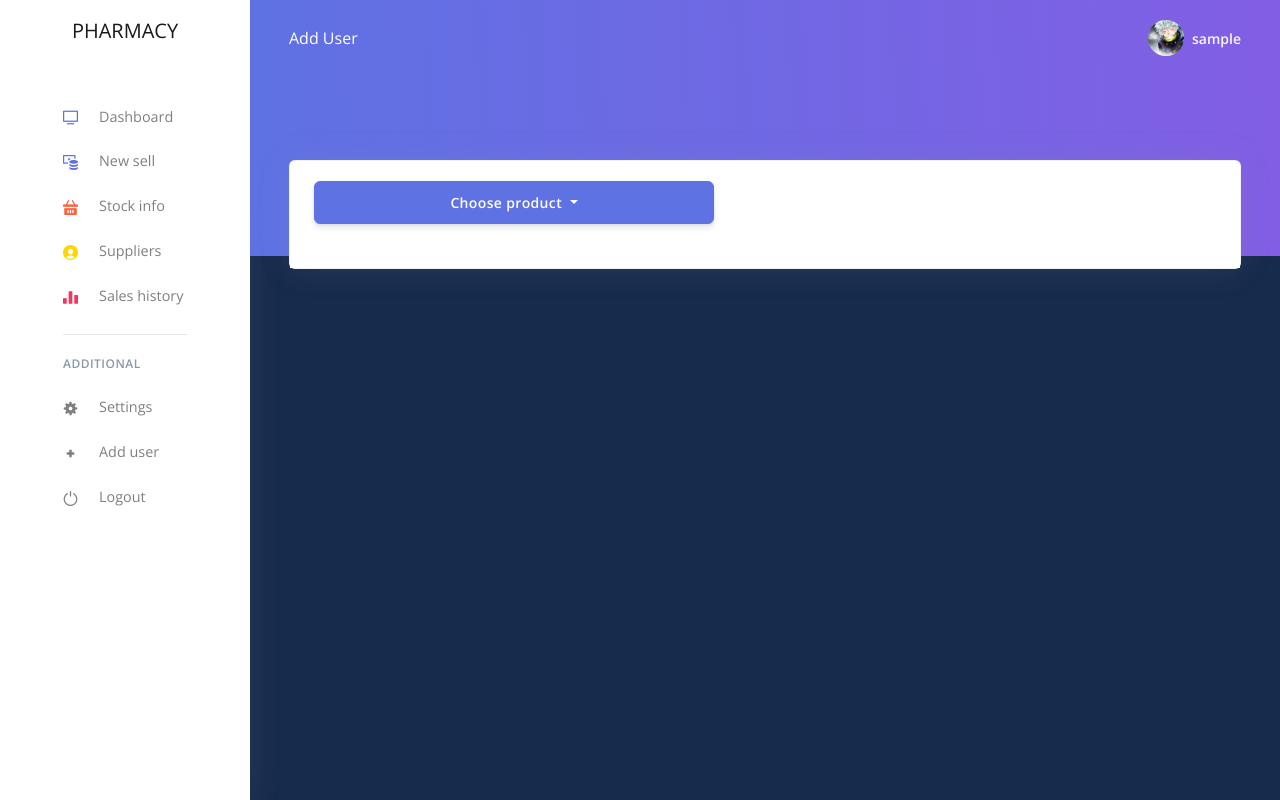
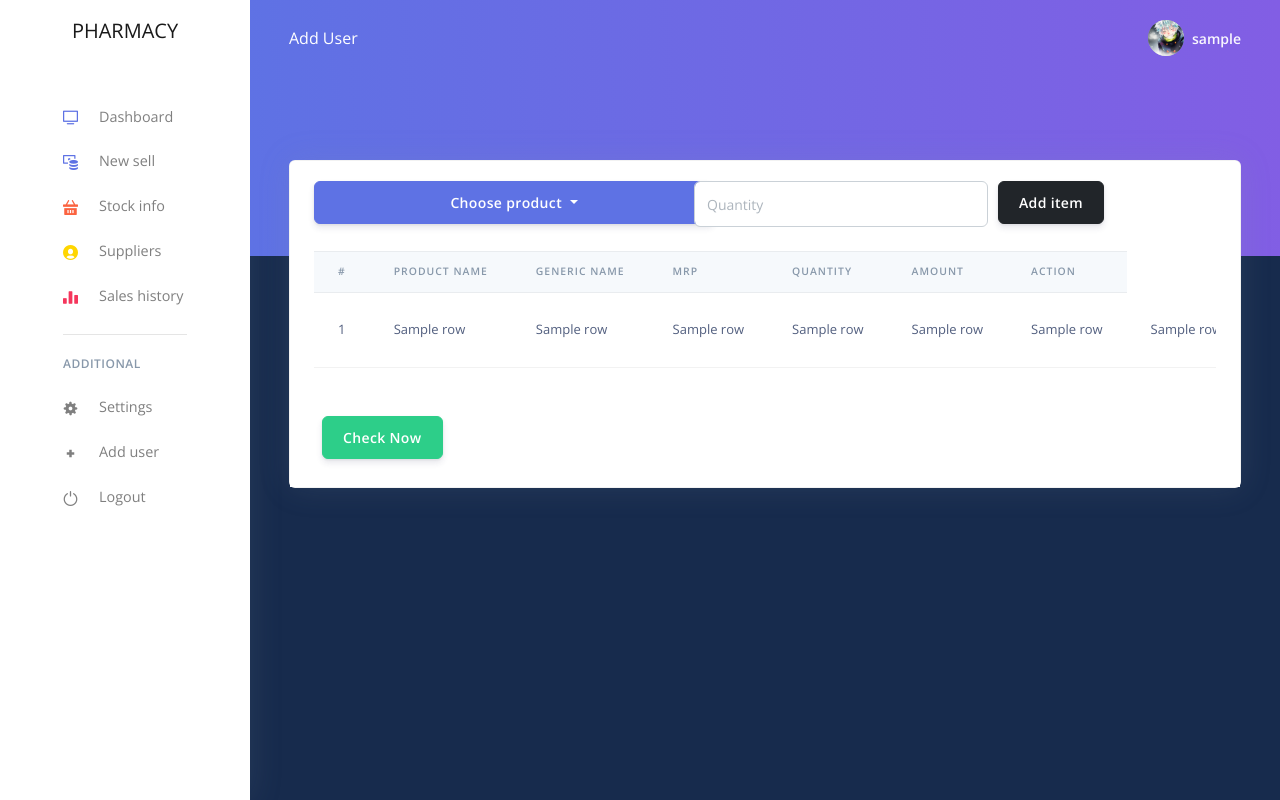
Before and after one commit to nandu1336/pharmacy-1, a Flask app: template bps/templates/sell.html in a window 1280 px wide. Run offline with Flask 2, Linux system fonts and the light colour scheme; the visitor is signed in with stand-in values (Sample User, id 1); tables that the repository leaves empty or names only in its code hold one stand-in row (values such as "Sample post"); the template is opened without the code that fills it: most values are stand-ins (such as "Sample title", 1, 10 or a date in 2020); some libraries are stand-ins or nearby versions.

Commit message:
New sell page

```diff
--- a/bps/templates/sell.html
+++ b/bps/templates/sell.html
@@ -15,7 +15,10 @@
           <div class="card shadow">
             <div class="card-header border-0">
               <form>
+
                 <div class="form-group">
+                  <div class="form-row">
+                    <div class="col-5">
                         <div class="dropdown" style="width:200px;">
                           <a class="btn btn-primary dropdown-toggle" style="width:400px;" href="#" role="button" id="chooseProduct" data-toggle="dropdown" aria-haspopup="true" aria-expanded="false">
                             Choose product
@@ -24,13 +27,102 @@
                           <div class="dropdown-menu" aria-labelledby="chooseProduct">
                             <a class="dropdown-item" style="width:400px;" href="#">Action</a>
                           </div>
+                       </div>
+                  </div>
+                  <div class="col-4">
+                      <input type="text" class="form-control" placeholder="Quantity">
+                  </div>
+                  <div class="col">
+                      <button type="button" class="btn btn-dark">Add item</button>
+                  </div>
 
                 </div>
               </div>
             </form>
+            <div class="table-responsive">
+              <table class="table align-items-center table-flush">
+                <thead class="thead-light">
+                  <tr>
+                    <th scope="col">#</th>
+                    <th scope="col">Product Name</th>
+                    <th scope="col">Generic Name</th>
+                    <th scope="col">MRP</th>
+                    <th scope="col">Quantity</th>
+                    <th scope="col">Amount</th>
+                    <th scope="col">Action</th>
+                  </tr>
+                </thead>
+                <tbody>
+                  {% for row in result%}
+                    <tr>
+                      {% for i in range(0,12) %}
+                        <td>
+                          {{ row[i] }}
+                      {% endfor %}
+                         <i data-toggle="modal" data-target="#deleteEntry"class="ni ni-scissors text-red btn btn-outline-light"></i>
+                      </td>
+                    </tr>
+                  {% endfor %}
+                </tbody>
+              </table>
+            </div>
+            <!-- Modal -->
+            <div class="modal fade" id="deleteEntry" tabindex="-1" role="dialog" aria-labelledby="DeleteEntry" aria-hidden="true">
+              <div class="modal-dialog modal-dialog-centered" role="document">
+                <div class="modal-content">
+                  <div class="modal-header">
+                    <h3 class="modal-title" id="DeleteEntry">Delete Entry</h3>
+                    <button type="button" class="close" data-dismiss="modal" aria-label="Close">
+                      <span aria-hidden="true">&times;</span>
+                    </button>
+                  </div>
+                  <div class="modal-body">
+                    <h4>Are you sure you want to delete this entry?</h4>
+                  </div>
+                  <div class="modal-footer">
+                    <button type="button" class="btn btn-secondary" data-dismiss="modal">Cancel</button>
+                    <button type="button" class="btn btn-primary">Delete</button>
                   </div>
                 </div>
               </div>
+            </div>
+
+
+
+            <div class="card-footer py-4">
+              <nav aria-label="...">
+                <ul class="pagination justify-content-end mb-0">
+                  <!-- <li class="page-item disabled"> -->
+                    <!-- <a class="page-link" href="#" tabindex="-1"> -->
+                      <!-- <i class="fas fa-angle-left"></i> -->
+                      <!-- <span class="sr-only">Previous</span> -->
+                    </a>
+                  </li>
+                  <!-- <li class="page-item active"> -->
+                    <!-- <a class="page-link" href="#">1</a> -->
+                  </li>
+                  <!-- <li class="page-item"> -->
+                    <!-- <a class="page-link" href="#">2 <span class="sr-only">(current)</span></a> -->
+                  </li>
+                  <!-- <li class="page-item"><a class="page-link" href="#">3</a></li> -->
+                  <!-- <li class="page-item"> -->
+                    <!-- <a class="page-link" href="#"> -->
+                      <!-- <i class="fas fa-angle-right"></i> -->
+                      <!-- <span class="sr-only">Next</span> -->
+                    </a>
+                  </li>
+                </ul>
+              </nav>
+            </div>
+            <div class="btn-toolbar justify-content-between" role="toolbar" aria-label="Toolbar with button groups">
+              <div class="btn-group ml-2 mb-2" role="group" aria-label="First group">
+                <a href="{{ url_for('Dashboard.dashboard') }}" type="button" class="btn btn-success">Check Now</a>
+              </div>
+            </div>
+            </div>
+          </div>
+        </div>
+
       </div>
   </div>
 
```
Lines whose indentation alone changed are shown as unchanged.
